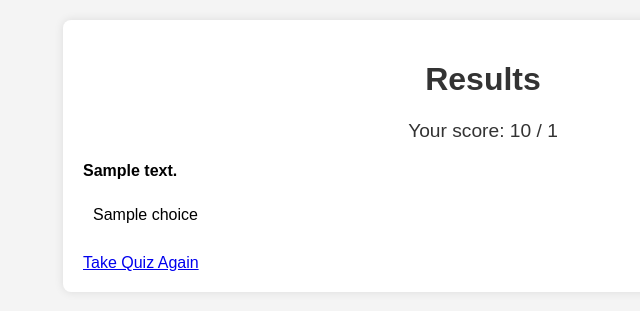
After one commit to abdulrahman-nisar/Falcon-Hackathon, a Flask app: template templates/result.html in a window 1280 px wide. The commit adds this page. Shown: the top 311 px of the page, without its empty margins (157-797 px from the left). Run offline with Flask 3, Linux system fonts and the light colour scheme; the template is opened without the code that fills it: most values are stand-ins (such as "Sample title", 1, 10 or a date in 2020).

Commit message:
Abdulrahman's changes

```diff
--- a/app.py
+++ b/app.py
@@ -63,6 +63,7 @@ def generate_quiz(topic, num_questions):
     # Parse the generated answers into a list
     quiz_answers = answer_text.strip().split('\n')
 
+    # Remove the first three characters from each answer
     quiz_answers = [s[3:] for s in quiz_answers]
 
 
@@ -87,46 +88,64 @@ def generate_quiz(topic, num_questions):
     return questions
 
 @app.route('/')
-def index():
+def home():
     """Starting web page"""
-    return render_template('index.html')
+    return render_template('home.html')
 
 @app.route('/generate', methods=['POST'])
 def generate():
     """Create the quiz page"""
+    global questions
     topic = request.form['topic']
     num_questions = request.form['num_questions']
     questions = generate_quiz(topic, num_questions)
     return render_template('quiz.html', topic=topic, questions=questions)
 
 
+
+
 @app.route('/submit', methods=['POST'])
 def submit():
     """Show result"""
+    global questions
     global answers
-    global questions_store
-    user_answers = {key: value for key, value in request.form.items()}  #getting form data
 
-    score = 0   #user score
-    total_score = questions_store.__len__()
-    i = 0
+    # Clean user answers
+    user_answers = {
+        f"question_{index}": re.sub(r'^[a-dA-D]\.\s*', '', value) for index, (key, value) in enumerate(request.form.items())
+    }
 
-    for key,value in user_answers.items():
-        if key in questions_store:      #if the user didn't filled a question
-            if value == answers[i]:
-                score += 1
-        i+=1
+    score = 0  # User score
+    total_score = len(questions)
 
-    print(f"Total score is {total_score}")
-    print(f"your score is {score}")
+    # Clean correct answers
+    stripped_answers = [re.sub(r'^[a-d]\)\s*', '', answer) for answer in answers]
 
-    print()
+    # Calculate score
+    for key, value in user_answers.items():
+        question_index = int(key.split('_')[1])
+        if value == stripped_answers[question_index]:
+            score += 1
+        print(f"User answer: {value}, Correct answer: {stripped_answers[question_index]}")
 
-    return "My name is Danial"
+    # Prepare cleaned data for template
+    cleaned_questions = [
+        {
+            'text': q['text'],
+            'choices': [re.sub(r'^[a-d]\)\s*', '', choice) for choice in q['choices']]
+        }
+        for q in questions
+    ]
 
-
-
-
+    print(f"Stripped answers: {stripped_answers}")
+    return render_template(
+        'result.html',
+        score=score,
+        total_score=total_score,
+        questions=cleaned_questions,
+        user_answers=user_answers,
+        answers=stripped_answers
+    )
 
 
 if __name__ == '__main__':
--- /dev/null
+++ b/static/result.css
@@ -0,0 +1,68 @@
+body {
+    font-family: Arial, sans-serif;
+    background-color: #f4f4f4;
+    margin: 0;
+    padding: 20px;
+}
+
+.container {
+    max-width: 800px;
+    margin: 0 auto;
+    background-color: #fff;
+    padding: 20px;
+    box-shadow: 0 0 10px rgba(0, 0, 0, 0.1);
+    border-radius: 8px;
+}
+
+h1 {
+    text-align: center;
+    color: #333;
+}
+
+.score {
+    font-size: 1.2em;
+    text-align: center;
+    margin-bottom: 20px;
+    color: #333;
+}
+
+.question-block {
+    margin-bottom: 20px;
+}
+
+.question {
+    font-weight: bold;
+    margin-bottom: 10px;
+}
+
+.choices {
+    list-style-type: none;
+    padding: 0;
+}
+
+.choices li {
+    padding: 10px;
+    margin-bottom: 5px;
+    border-radius: 5px;
+}
+
+.correct {
+    background-color: lightgreen;
+}
+
+.incorrect {
+    background-color: lightcoral;
+}
+
+
+.back-link {
+    display: block;
+    text-align: center;
+    margin-top: 20px;
+    text-decoration: none;
+    color: #007bff;
+}
+
+.back-link:hover {
+    text-decoration: underline;
+}
--- a/templates/quiz.html
+++ b/templates/quiz.html
@@ -2,7 +2,7 @@
 <html>
 <head>
     <title>Quiz on {{ topic }}</title>
-    <link rel="stylesheet" type="text/css" href="{{ url_for('static', filename='style.css') }}">
+    <link rel="stylesheet" type="text/css" href="{{ url_for('static', filename='quiz.css') }}">
 </head>
 <body>
     <div class="container">
--- /dev/null
+++ b/templates/result.html
@@ -0,0 +1,50 @@
+<!DOCTYPE html>
+<html lang="en">
+<head>
+    <meta charset="UTF-8">
+    <meta name="viewport" content="width=device-width, initial-scale=1.0">
+    <title>Results</title>
+    <link rel="stylesheet" href="{{ url_for('static', filename='result.css') }}">
+</head>
+<body>
+
+<div class="container">
+    <h1>Results</h1>
+    <div class="score">
+        <p>Your score: {{ score }} / {{ total_score }}</p>
+    </div>
+    <div class="quiz-review">
+        {% for question in questions %}
+            <div class="question-block">
+                <p><strong>{{ question.text }}</strong></p>
+                <ul class="choices">
+                    {% set index = loop.index0 %}
+                    {% for choice in question.choices %}
+                        {% set is_user_answer = choice in user_answers.values() %}
+                        {% set is_correct_answer = choice in answers %}
+                        <li class="
+                            {% if is_user_answer %}
+                                {% if is_correct_answer %}
+                                    correct
+                                {% else %}
+                                    incorrect
+                                {% endif %}
+                            {% elif is_correct_answer %}
+                                correct
+                            {% endif %}
+                        ">
+                            {{ choice }}
+                        </li>
+                    {% endfor %}
+                </ul>
+            </div>
+        {% endfor %}
+    </div>
+
+     <a href="/">Take Quiz Again</a>
+</div>
+
+
+
+</body>
+</html>
```
Also changed, not shown: static/home.css (added, +14 -0 lines), static/quiz.css (renamed from static/style.css, +10 -4 lines), templates/home.html (renamed from templates/index.html, +5 -2 lines).
